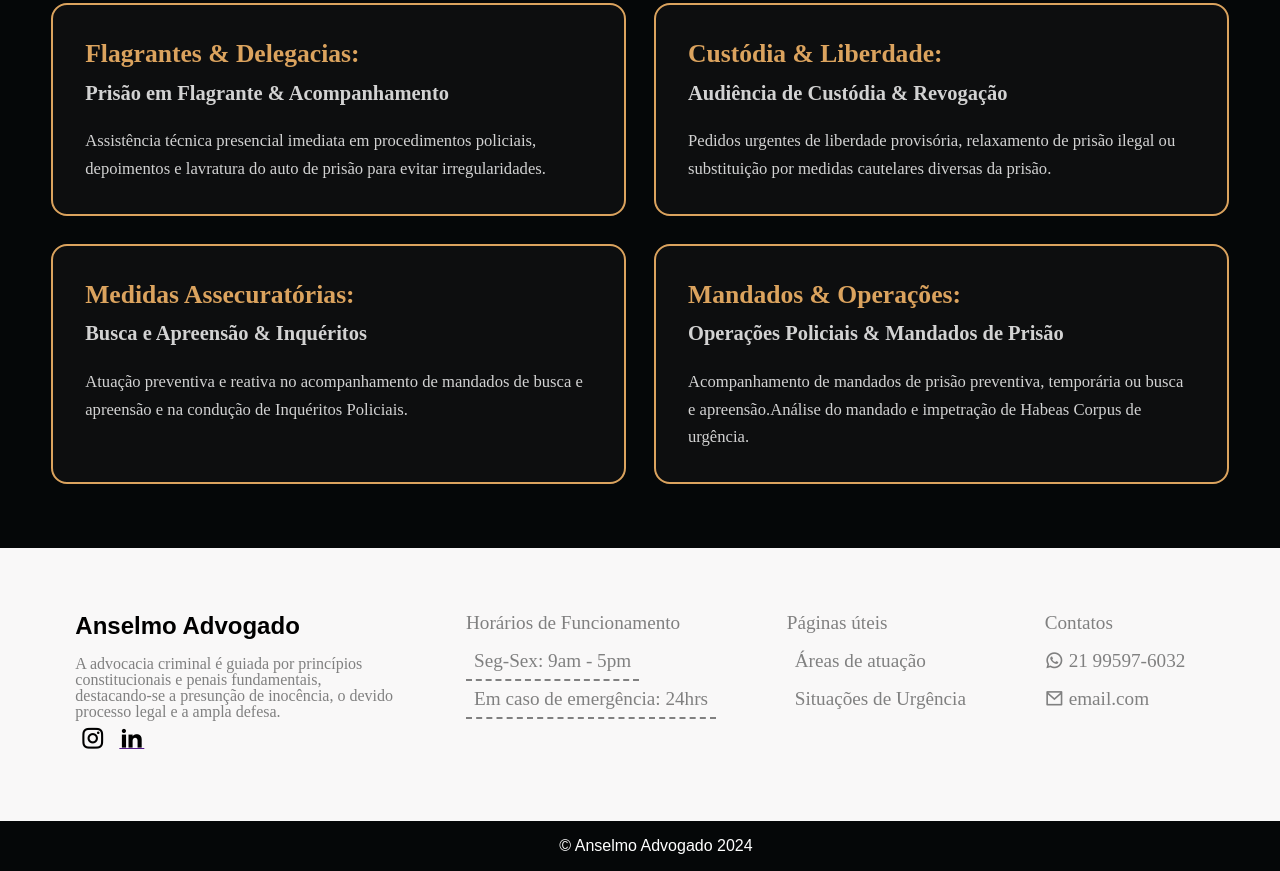
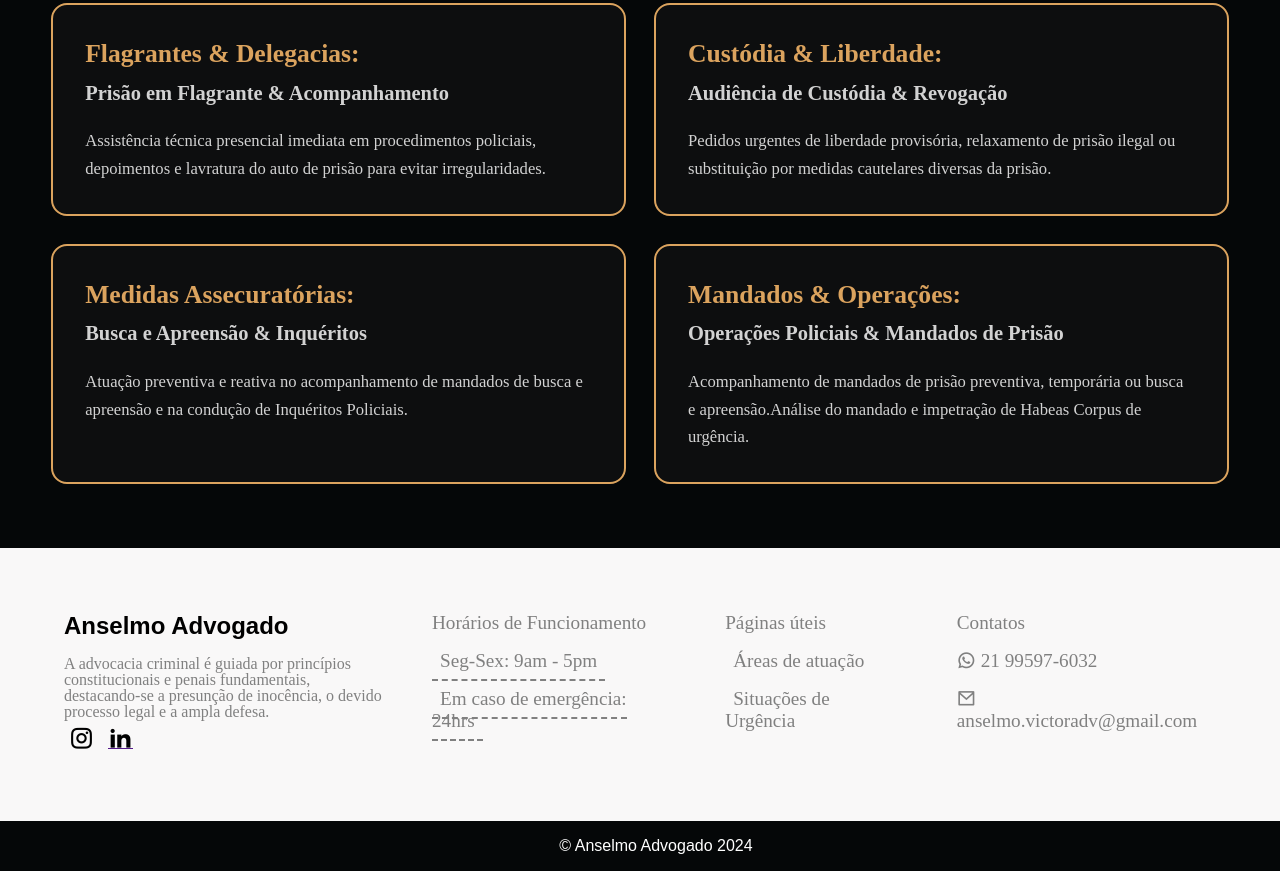
Before and after one commit to KarineA213/anselmoAdvogado, a plain HTML site: page docs/index.html in a window 1280 px wide. Shown: the part 3149-4020 px from the top of the page. Drawn offline with nearby package versions, Linux system fonts and the light colour scheme.

Commit message:
add email adress

```diff
--- a/docs/index.html
+++ b/docs/index.html
@@ -488,7 +488,7 @@
 
                 <p>
                   <i class="ri-mail-line"></i>
-                  email.com
+                  anselmo.victoradv@gmail.com
                 </p>
               </li>
 
```
